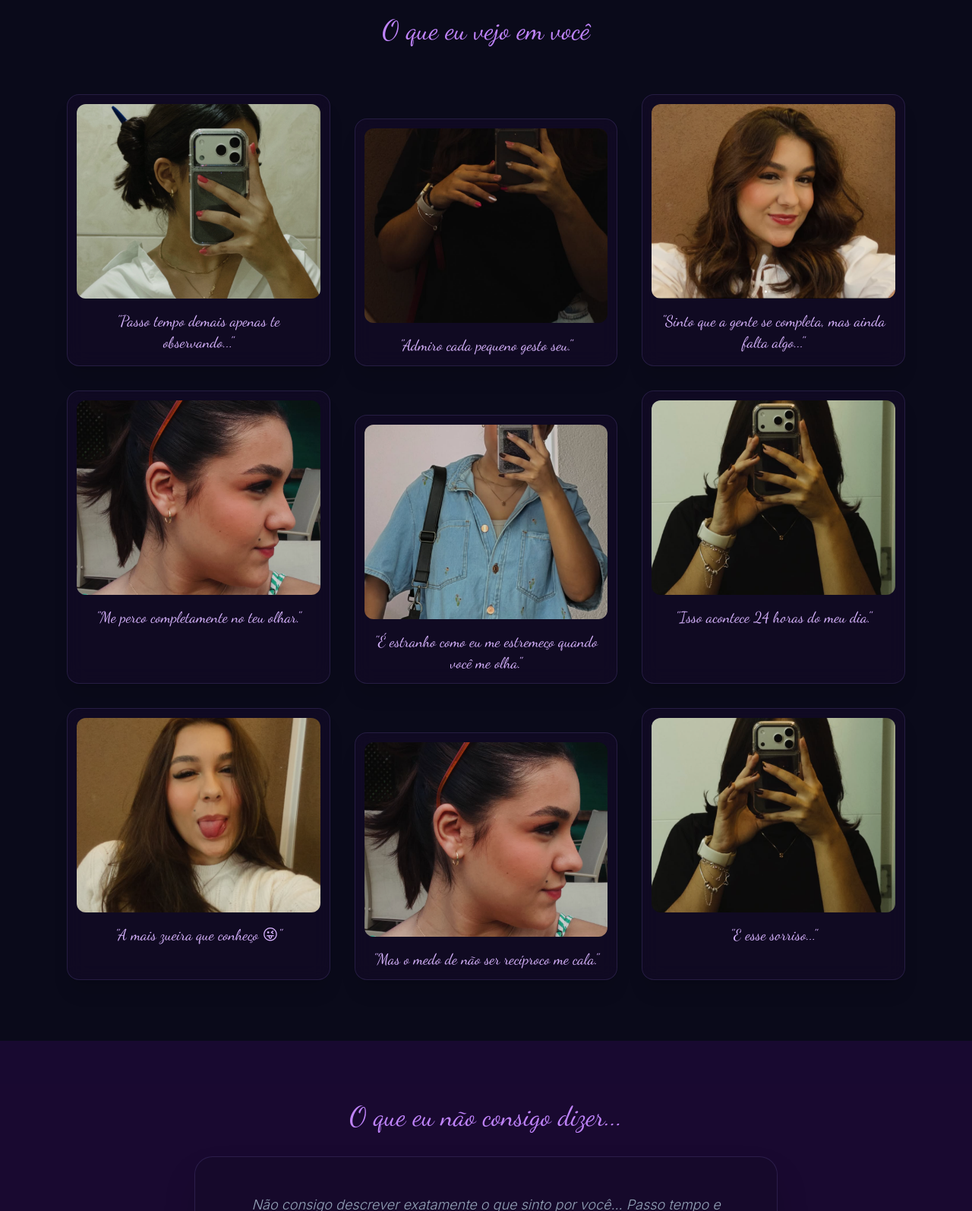
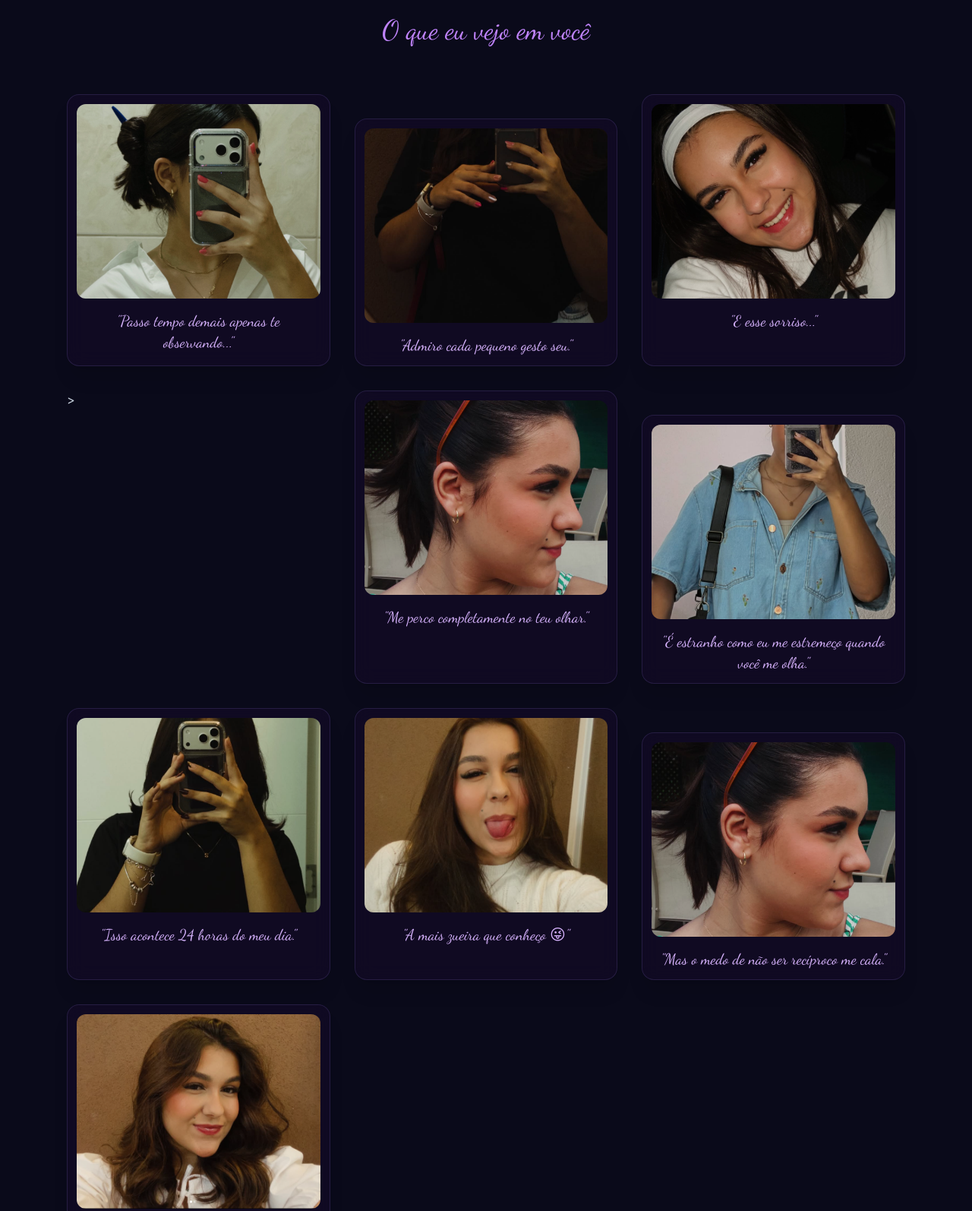
Before and after one commit to jhonmnf/A-so, a plain HTML site: page index.html in a window 1280 px wide. Shown: the part 860-2454 px from the top of the page at 76% size. Drawn offline with nearby package versions, Linux system fonts and the light colour scheme.

Commit message:
trocando dados

```diff
--- a/index.html
+++ b/index.html
@@ -126,9 +126,9 @@
                 <p class="font-handwritten text-xl text-purple-300 text-center px-2">"Admiro cada pequeno gesto seu."</p>
             </div>
             <div class="photo-card glass-card p-3 rounded-2xl shadow-xl flex flex-col items-center">
-                <img src="assets/images/foto3.png" class="rounded-xl w-full h-64 object-cover mb-4 cursor-pointer hover:opacity-90 transition-opacity" alt="Sofia" onclick="zoomPhoto(this)">
-                <p class="font-handwritten text-xl text-purple-300 text-center px-2">"Sinto que a gente se completa, mas ainda falta algo..."</p>
-            </div>
+                <img src="assets/images/foto9.png" class="rounded-xl w-full h-64 object-cover mb-4 cursor-pointer hover:opacity-90 transition-opacity" alt="Sofia" onclick="zoomPhoto(this)">
+                <p class="font-handwritten text-xl text-purple-300 text-center px-2">"E esse sorriso..."</p>
+            </div>>
             <div class="photo-card glass-card p-3 rounded-2xl shadow-xl flex flex-col items-center">
                 <img src="assets/images/foto8.png" class="rounded-xl w-full h-64 object-cover mb-4 cursor-pointer hover:opacity-90 transition-opacity" alt="Sofia" onclick="zoomPhoto(this)">
                 <p class="font-handwritten text-xl text-purple-300 text-center px-2">"Me perco completamente no teu olhar."</p>
@@ -150,9 +150,9 @@
                 <p class="font-handwritten text-xl text-purple-300 text-center px-2">"Mas o medo de não ser recíproco me cala."</p>
             </div>
             <div class="photo-card glass-card p-3 rounded-2xl shadow-xl flex flex-col items-center">
-                <img src="assets/images/foto6.png" class="rounded-xl w-full h-64 object-cover mb-4 cursor-pointer hover:opacity-90 transition-opacity" alt="Sofia" onclick="zoomPhoto(this)">
-                <p class="font-handwritten text-xl text-purple-300 text-center px-2">"E esse sorriso..."</p>
-            </div >
+                <img src="assets/images/foto3.png" class="rounded-xl w-full h-64 object-cover mb-4 cursor-pointer hover:opacity-90 transition-opacity" alt="Sofia" onclick="zoomPhoto(this)">
+                <p class="font-handwritten text-xl text-purple-300 text-center px-2">"Sinto que a gente se completa, mas ainda falta algo..."</p>
+            </div>
         </div>
     </section>
 
```
